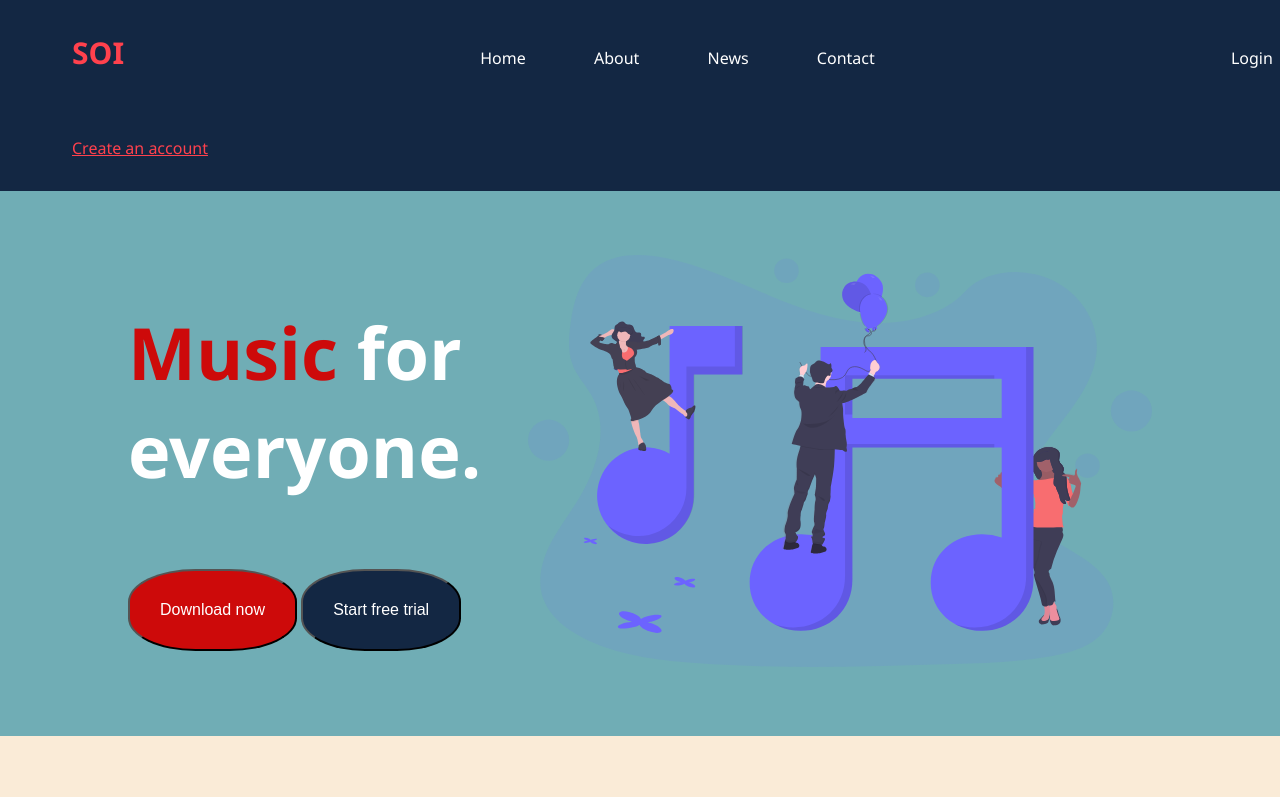
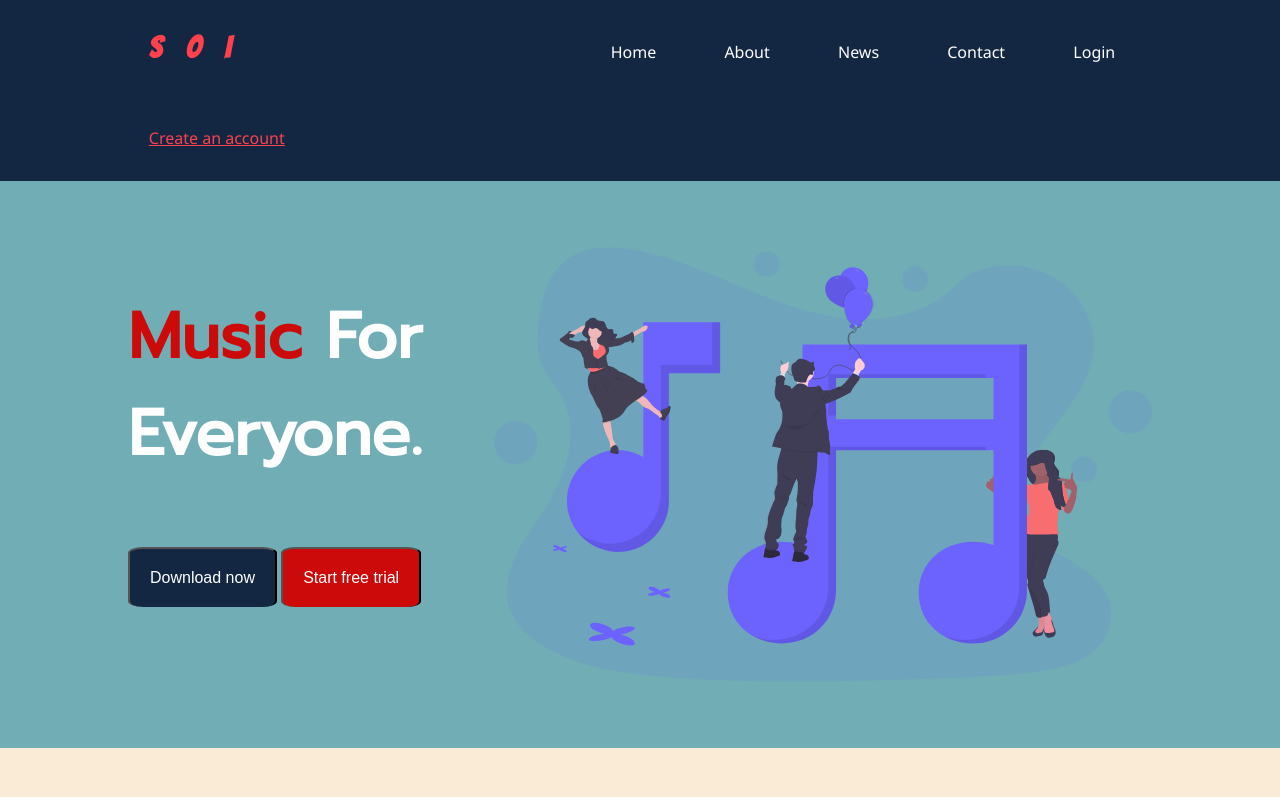
Before and after one commit to Generalsoi/landingpage, a plain HTML site: page index.html in a window 1280 px wide. Shown: the top 797 px of the page. Drawn offline with Linux system fonts and the light colour scheme.

Commit message:
updates to the landing page

```diff
--- a/index.html
+++ b/index.html
@@ -11,6 +11,9 @@
 
   <!--css link-->
   <link rel="stylesheet" type="text/css" href="styles.css">
+
+  <!--google fonts link-->
+  <link href="https://fonts.googleapis.com/css2?family=Bangers&family=Prompt&display=swap" rel="stylesheet">
 
 </head>
 <body>
@@ -28,9 +31,9 @@
 
     <div id="intro">
         <div class="left">
-            <h1><strong class="red">Music</strong> for everyone.</h1> <br>
-            <button class="red-button"><a href="">Download now</a></button>
-            <button class="blue-button"><a href="">Start free trial</a></button>
+            <h1><strong class="red">Music</strong> For Everyone.</h1> <br>
+            <button class="blue-button"><a href="">Download now</a></button>
+            <button class="red-button"><a href="">Start free trial</a></button>
         </div>
         <div class="right">
             <img src="images/undraw_compose_music_ovo2.svg" alt="a picture of music">
--- a/styles.css
+++ b/styles.css
@@ -13,6 +13,7 @@ h1{
 header{
     background-color: #132743;
     margin: 0;
+    padding: 0 6%;
 }
 header ul{
     margin: 0;
@@ -27,10 +28,11 @@ header li{
 .brandname{
     margin-right: 20rem;
     font-size: 30px;
+    font-family: 'Bangers', cursive;
+    letter-spacing: 1.5rem;
     color: #ff414d;
 }
 .login{
-    margin-left: 20rem;
     margin-right: 0;
 }
 .account{
@@ -45,8 +47,27 @@ header li{
     color: white;
     display: flex;
 }
+#intro h1{
+    font-family: 'Prompt', sans-serif;
+    font-size: 4rem;
+}
 #intro img{
     width: 100%;
+    height: 100%;
+    animation-name: image-animation;
+    animation-duration: 5s;
+    animation-iteration-count: infinite;
+}
+@keyframes image-animation{
+    50%{
+        transform: scale(1.1);
+        opacity: 200%;
+        border-radius: 40%;
+    }
+    100%{
+        opacity: 80%;
+        transform: scale(0.9);
+    }
 }
 
 .red{
@@ -70,9 +91,9 @@ header li{
 
 #intro button{
     text-align: center;
-    padding: 30px;
-    border-radius: 40%;
-
+    padding: 20px;
+    border-radius: 10%;
+    border-bottom: black;
 }
 .red-button{
     background-color: #cd0a0a;
```
